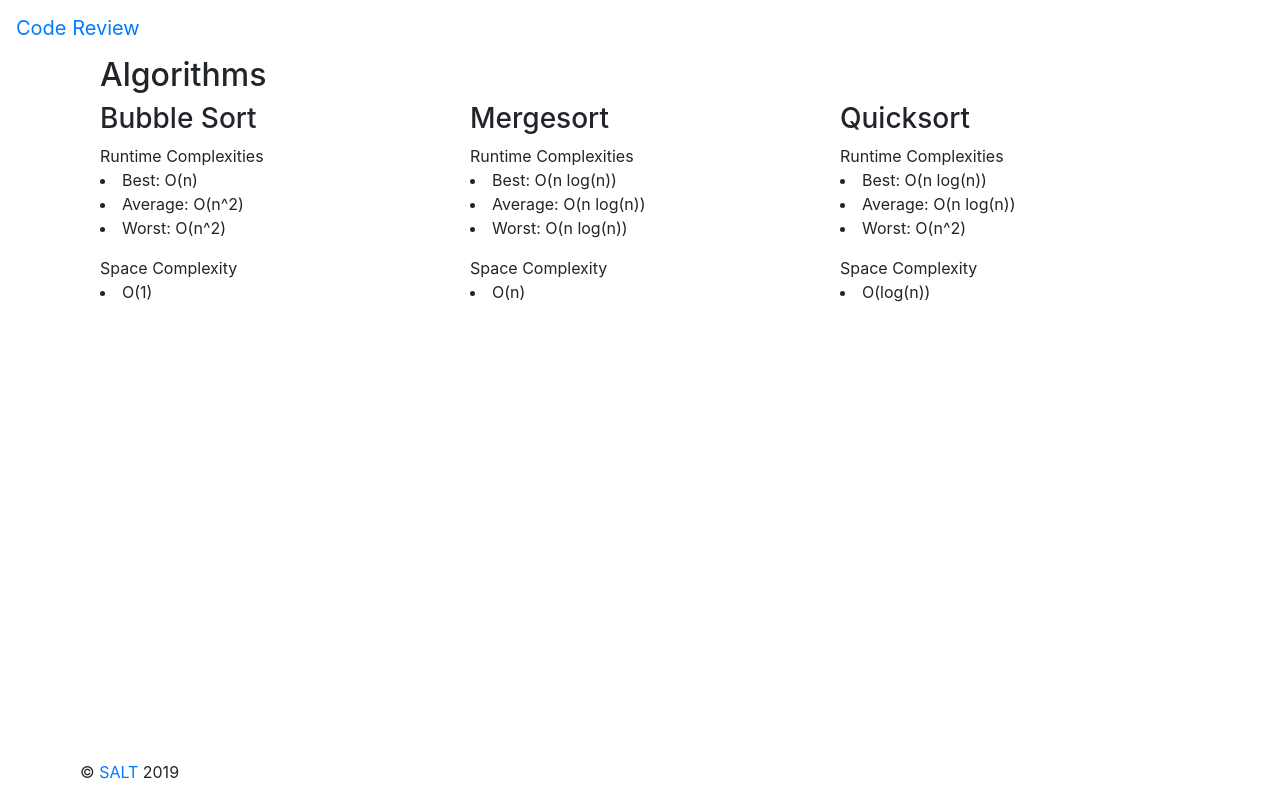
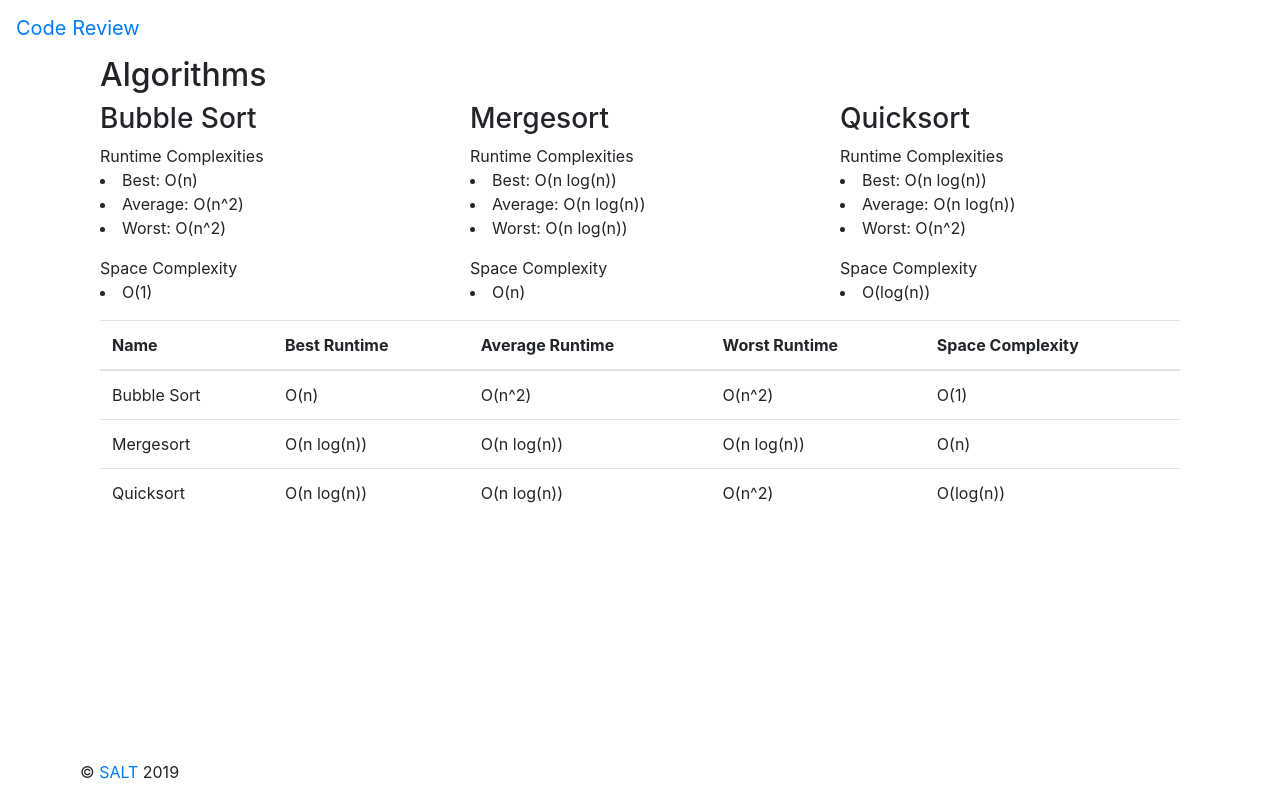
Before and after one commit to KyKri/code-review, an Angular app: page /algorithms in a window 1280 px wide. Built offline with nearby package versions, Linux system fonts and the light colour scheme.

Commit message:
added tabled version for side by side comp

```diff
--- a/src/app/algorithms-list/algorithms-list.component.html
+++ b/src/app/algorithms-list/algorithms-list.component.html
@@ -16,5 +16,25 @@
                 </p>
             </div>
         </div>
+        <table class="table">
+            <thead>
+                <tr>
+                    <th>Name</th>
+                    <th>Best Runtime</th>
+                    <th>Average Runtime</th>
+                    <th>Worst Runtime</th>
+                    <th>Space Complexity</th>
+                </tr>
+            </thead>
+            <tbody>
+                <tr *ngFor="let alg of algorithms">
+                    <td>{{ alg.name }}</td>
+                    <td>{{ alg.runtimeComplexities.best }}</td>
+                    <td>{{ alg.runtimeComplexities.average }}</td>
+                    <td>{{ alg.runtimeComplexities.worst }}</td>
+                    <td>{{ alg.spaceComplexity }}</td>
+                </tr>
+            </tbody>
+        </table>
     </div>
 </div>
```
